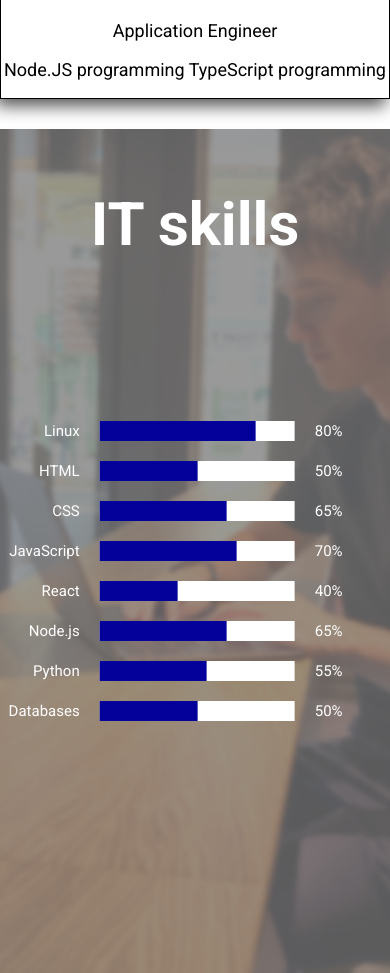
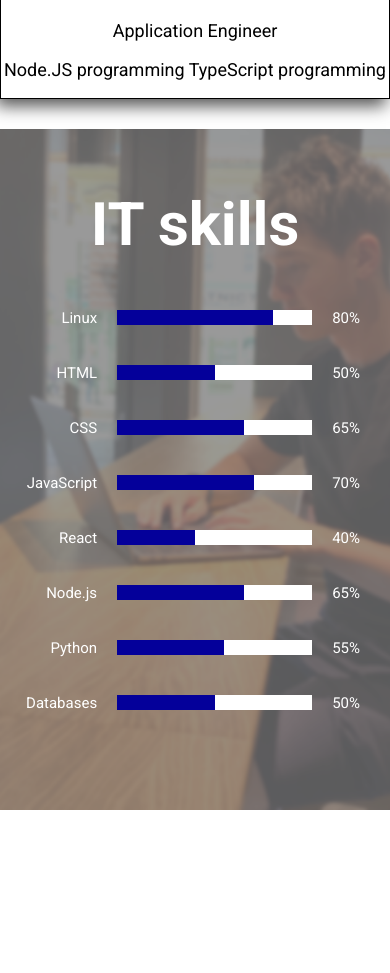
Before and after one commit to Tom1k98/my-cv, a Next.js app: page / in a window 390 px wide. Shown: the part 2500-3473 px from the top of the page. After the commit the page ends 3310 px from the top, so only its background shows below. Built offline with nearby package versions, Linux system fonts and the light colour scheme.

Commit message:
better view on mobile, heading animation

```diff
--- a/componenets/Experience/Experience.js
+++ b/componenets/Experience/Experience.js
@@ -9,7 +9,7 @@ const Experience = ({ language }) => {
   const [getInView, setInView] = useState(false);
 
   const { ref, inView } = useInView({
-    threshold: 0.25,
+    threshold: 0,
   });
 
   useEffect(() => {
--- a/componenets/Skills/Skills.js
+++ b/componenets/Skills/Skills.js
@@ -2,16 +2,22 @@ import React, { useState, useEffect } from "react";
 import skillsStyles from "./Skills.module.scss";
 import { heading, skillsValue } from "./skillsText";
 import ProgressBar from "../reusable/ProgressBar/ProgressBar";
+import { useInView } from "react-intersection-observer";
 
 const Skills = ({ language }) => {
   const [getHeading, setHeading] = useState();
+
+  const [ref, inView] = useInView({
+    threshold: 0.25,
+    triggerOnce: true,
+  });
 
   useEffect(() => {
     setHeading(language === "cz" ? heading.cz : heading.en);
   }, [language]);
   return (
-    <div name="skills" className={skillsStyles.skills}>
-      <h2>{getHeading}</h2>
+    <div ref={ref} name="skills" className={skillsStyles.skills}>
+      <h2 className={inView && "aboutHeading"}>{getHeading}</h2>
       <div className={skillsStyles.skillsBox}>
         {skillsValue.map((skill) => (
           <ProgressBar text={skill.name} value={skill.value} />
--- a/componenets/Skills/Skills.module.scss
+++ b/componenets/Skills/Skills.module.scss
@@ -6,21 +6,24 @@
   padding-bottom: 5rem;
   text-align: center;
   padding-top: 1rem;
-  position: relative;
-  height: 100vh;
-  width: 100%;
+  text-align: center;
+  padding-bottom: 7rem;
 
   h2 {
     color: white;
-    z-index: 99;
-    opacity: 1;
   }
 }
 
 .skillsBox {
-  margin: 2rem;
-  position: absolute;
-  top: 50%;
-  left: 50%;
-  transform: translate(-60%, -50%);
+  transform: translateX(5%);
+  margin: 0 auto;
 }
+
+@media only screen and (max-width: 768px) {
+  .skills {
+    margin: 0;
+  }
+  .skillsBox {
+    transform: translateX(0);
+  }
+}
--- a/componenets/reusable/ProgressBar/ProgressBar.module.scss
+++ b/componenets/reusable/ProgressBar/ProgressBar.module.scss
@@ -2,8 +2,8 @@ $innerColor: #04009a;
 
 .pbcontainer {
   width: 70vw;
-  height: 4rem;
-  margin: 3rem;
+  height: 3rem;
+  margin: 4rem;
   display: flex;
   justify-content: flex-end;
 }
@@ -30,8 +30,9 @@ $innerColor: #04009a;
 @media only screen and (max-width: 768px) {
   .pbcontainer {
     width: 100%;
-    padding: 1rem;
-    margin: 0 0;
+    padding: 1rem 1rem 1rem 0;
+    height: 3.5rem;
+    margin: 2rem 0;
   }
 
   .pbtext {
```
